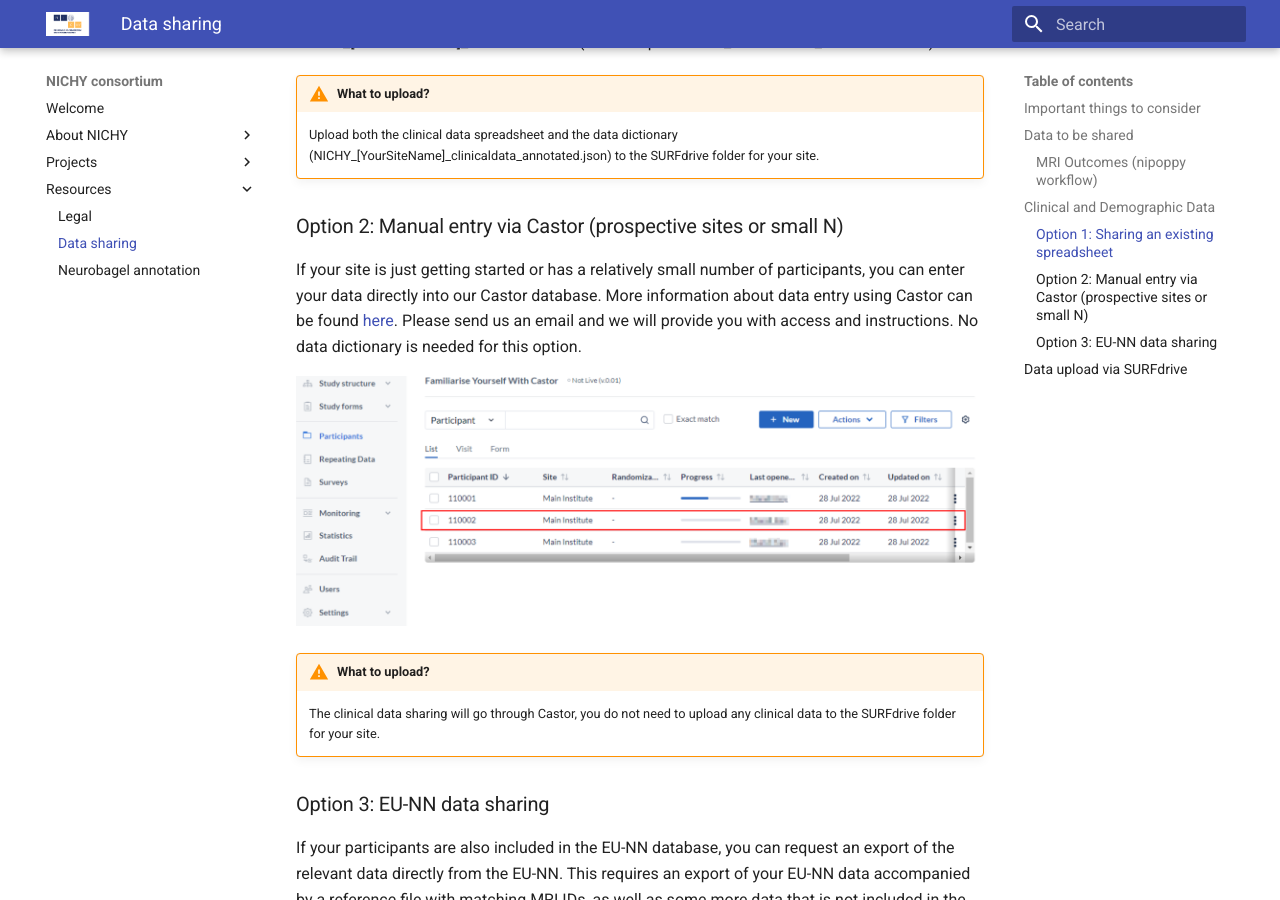
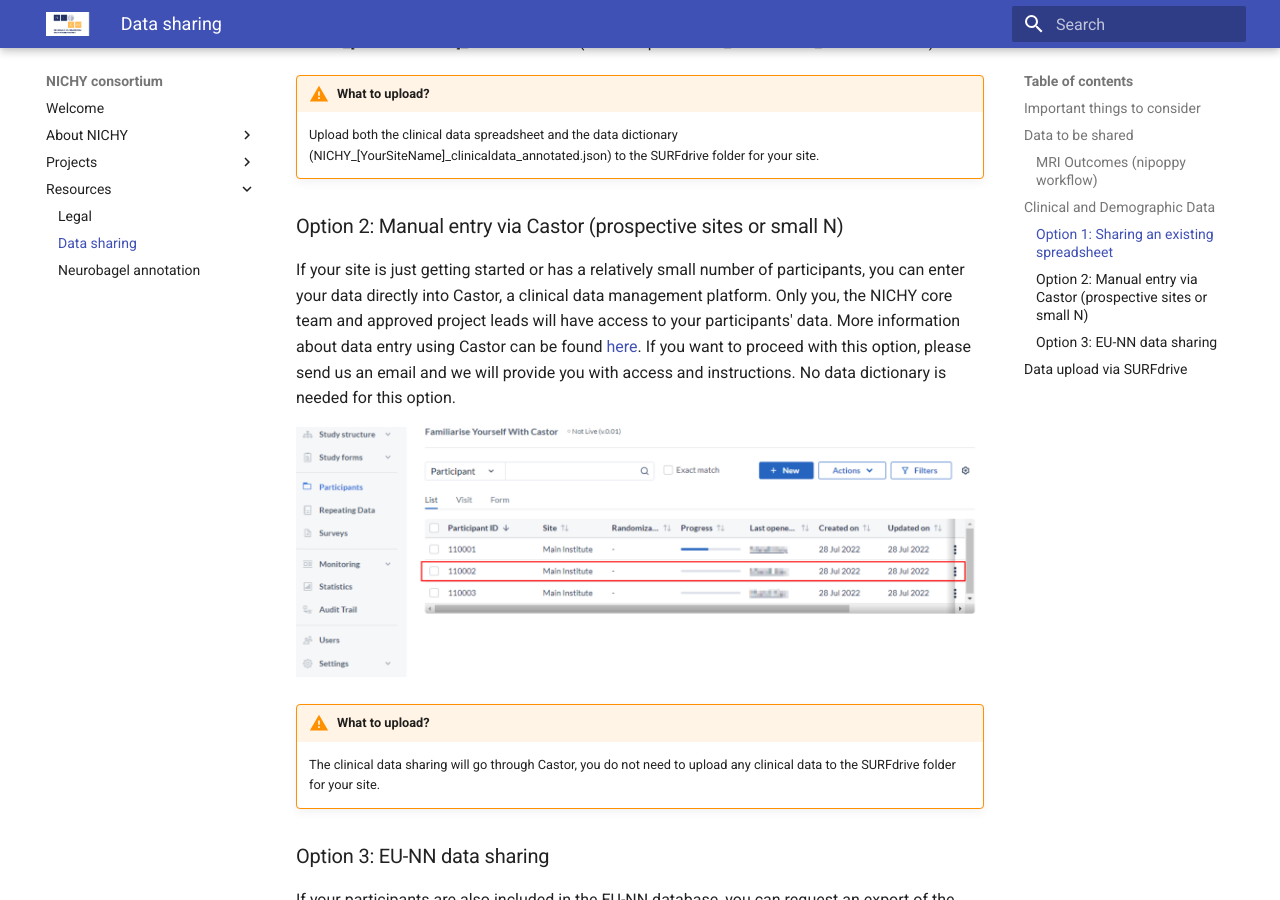
Before and after one commit to nichy-consortium/nichy, an MkDocs documentation site: the page built from docs/resources/how_to_guides/data_sharing.md, in a window 1280 px wide and 900 px high, scrolled down 1659 px. Built offline with MkDocs 1.6.1 and Material for MkDocs 9.7.7, drawn with Linux system fonts in a browser that asks for light colours.

Commit message:
Update data_sharing.md

```diff
--- a/docs/resources/how_to_guides/data_sharing.md
+++ b/docs/resources/how_to_guides/data_sharing.md
@@ -54,7 +54,7 @@
 
 ### Option 2: Manual entry via Castor (prospective sites or small N)
 
-If your site is just getting started or has a relatively small number of participants, you can enter your data directly into our Castor database. More information about data entry using Castor can be found [here](https://helpdesk.castoredc.com/hc/en-us/articles/27071695733277-Doing-data-entry-in-CDMS). Please send us an email and we will provide you with access and instructions. No data dictionary is needed for this option.
+If your site is just getting started or has a relatively small number of participants, you can enter your data directly into Castor, a clinical data management platform. Only you, the NICHY core team and approved project leads will have access to your participants' data. More information about data entry using Castor can be found [here](https://helpdesk.castoredc.com/hc/en-us/articles/27071695733277-Doing-data-entry-in-CDMS). If you want to proceed with this option, please send us an email and we will provide you with access and instructions. No data dictionary is needed for this option.
 
 ![Castor data entry screenshot](../../assets/images/Castor_Screenshot.png)
 
```
